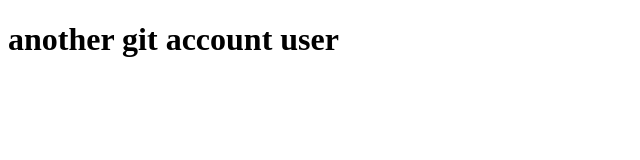
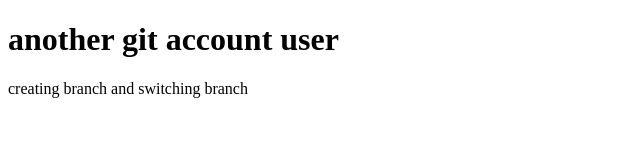
Before and after one commit to victorShiva/project2, a plain HTML site: page index.html in a window 1280 px wide. Shown: the whole page, without its empty margins (0-640 px from the left). Drawn offline with Linux system fonts and the light colour scheme.

Commit message:
added new line in html page

```diff
--- a/index.html
+++ b/index.html
@@ -7,5 +7,6 @@
 </head>
 <body>
     <h1>another git account user</h1>
+    <p>creating branch and switching branch</p>
 </body>
 </html>
```
